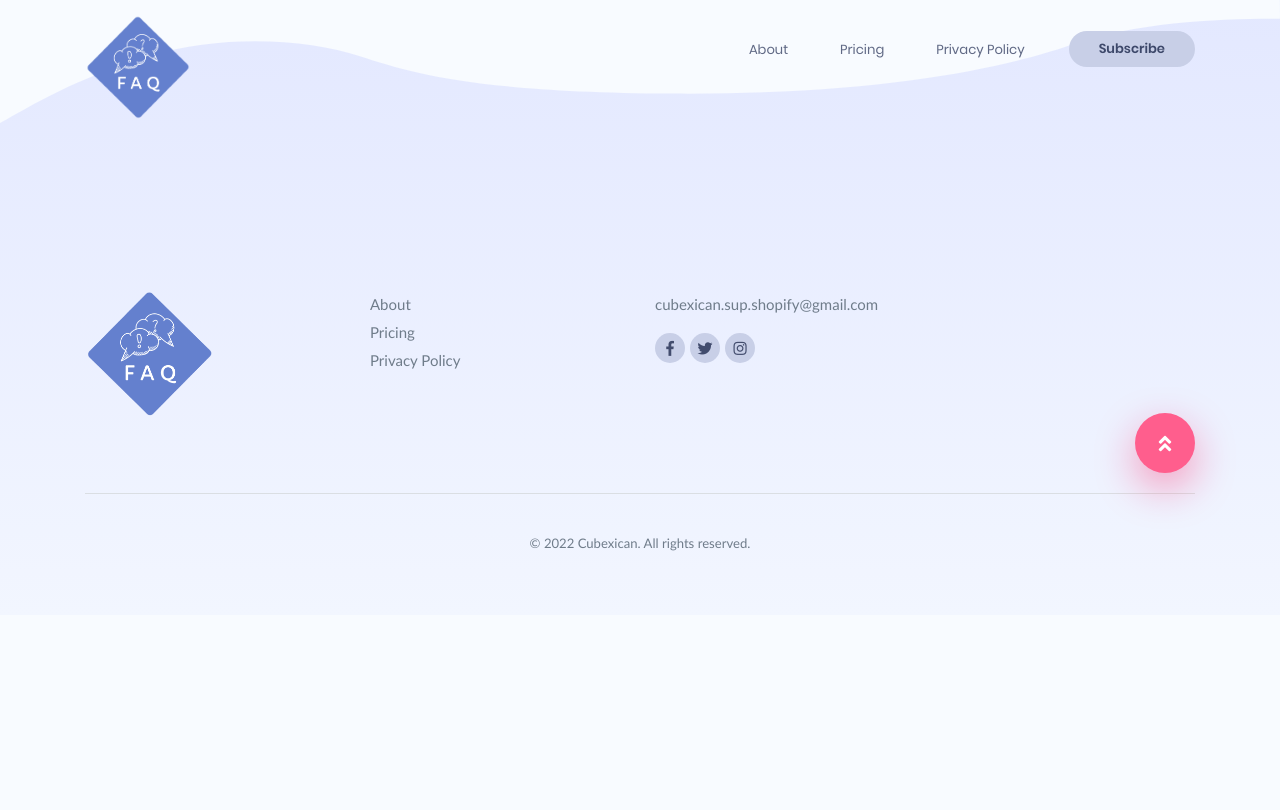
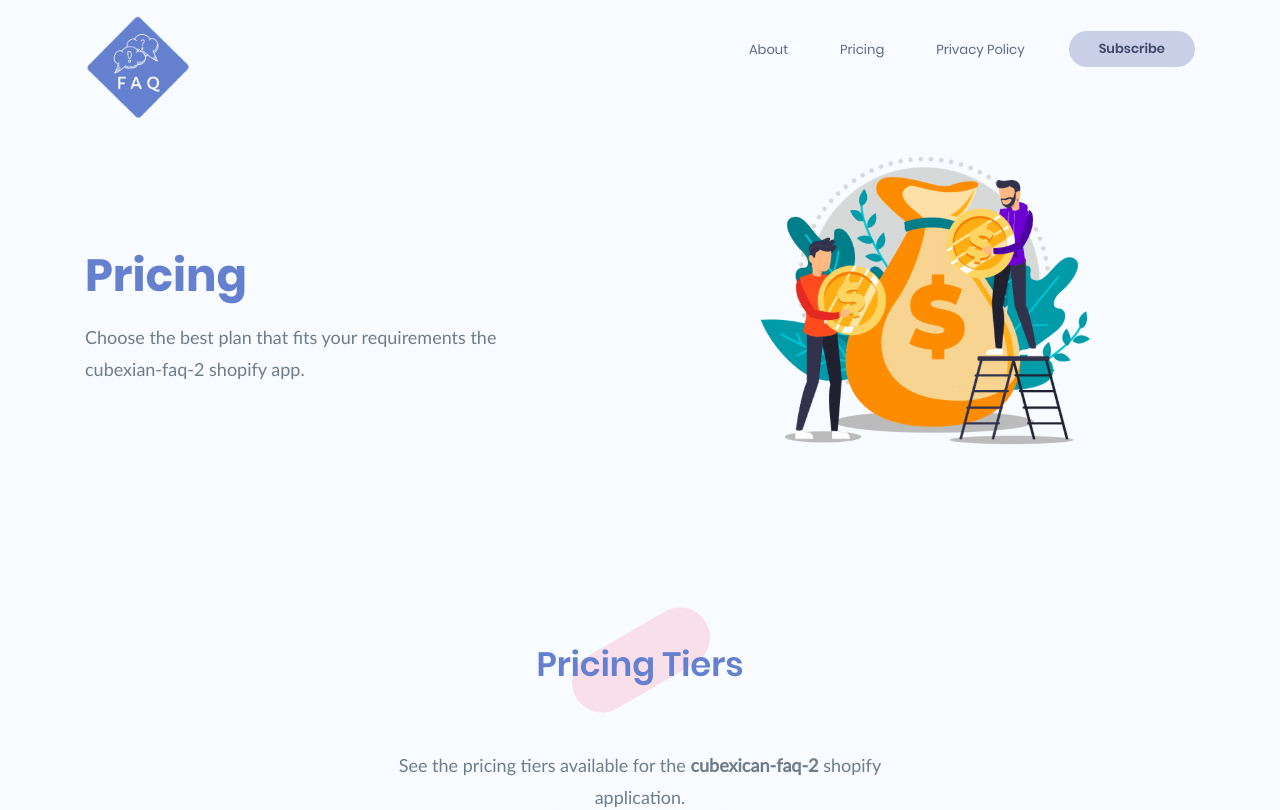
Before and after one commit to hudson21/cubexican-faq-2-landing-page, a React (Create React App) app: page / in a window 1280 px wide. Shown: the top 810 px of the page. Built offline with nearby package versions, Linux system fonts and the light colour scheme.

Commit message:
Implement HashMapRouting

```diff
--- a/src/Routes.jsx
+++ b/src/Routes.jsx
@@ -7,18 +7,17 @@ import AboutPage from './pages/about';
 export default function CustomRoutes() {
   return (
     <Routes>
+      <Route path="/" element={<PricingPage />}></Route>
       <Route
-        path="/cubexican-faq-2-landing-page/privacy-policy"
+        path="cubexican-faq-2-landing-page/privacy-policy"
         element={<PrivacyPolicyPage />}
-      ></Route>
+      />
       <Route
-        path="/cubexican-faq-2-landing-page/about"
+        path="cubexican-faq-2-landing-page/about"
         element={<AboutPage />}
-      ></Route>
-      <Route
-        path="/cubexican-faq-2-landing-page"
-        element={<PricingPage />}
-      ></Route>
+      />
+      <Route path="cubexican-faq-2-landing-page" element={<PricingPage />} />
+      <Route path="*" element={<PricingPage />} />
     </Routes>
   );
 }
--- a/src/components/Navigation/index.jsx
+++ b/src/components/Navigation/index.jsx
@@ -1,5 +1,4 @@
 import { Link } from 'react-router-dom';
-import LogoA from '../../images/logo-a.png';
 import FAQLogo from '../../images/faq-logo-try-2.png';
 
 export default function Navigation() {
--- a/src/index.js
+++ b/src/index.js
@@ -1,15 +1,15 @@
 import React from 'react';
 import ReactDOM from 'react-dom/client';
 import App from './App';
-import { BrowserRouter } from 'react-router-dom';
+import { HashRouter } from 'react-router-dom';
 import reportWebVitals from './reportWebVitals';
 
 const root = ReactDOM.createRoot(document.getElementById('root'));
 root.render(
   <React.StrictMode>
-    <BrowserRouter>
+    <HashRouter>
       <App />
-    </BrowserRouter>
+    </HashRouter>
   </React.StrictMode>
 );
 
```
Also changed, not shown: src/images/logo-a.png (deleted).
